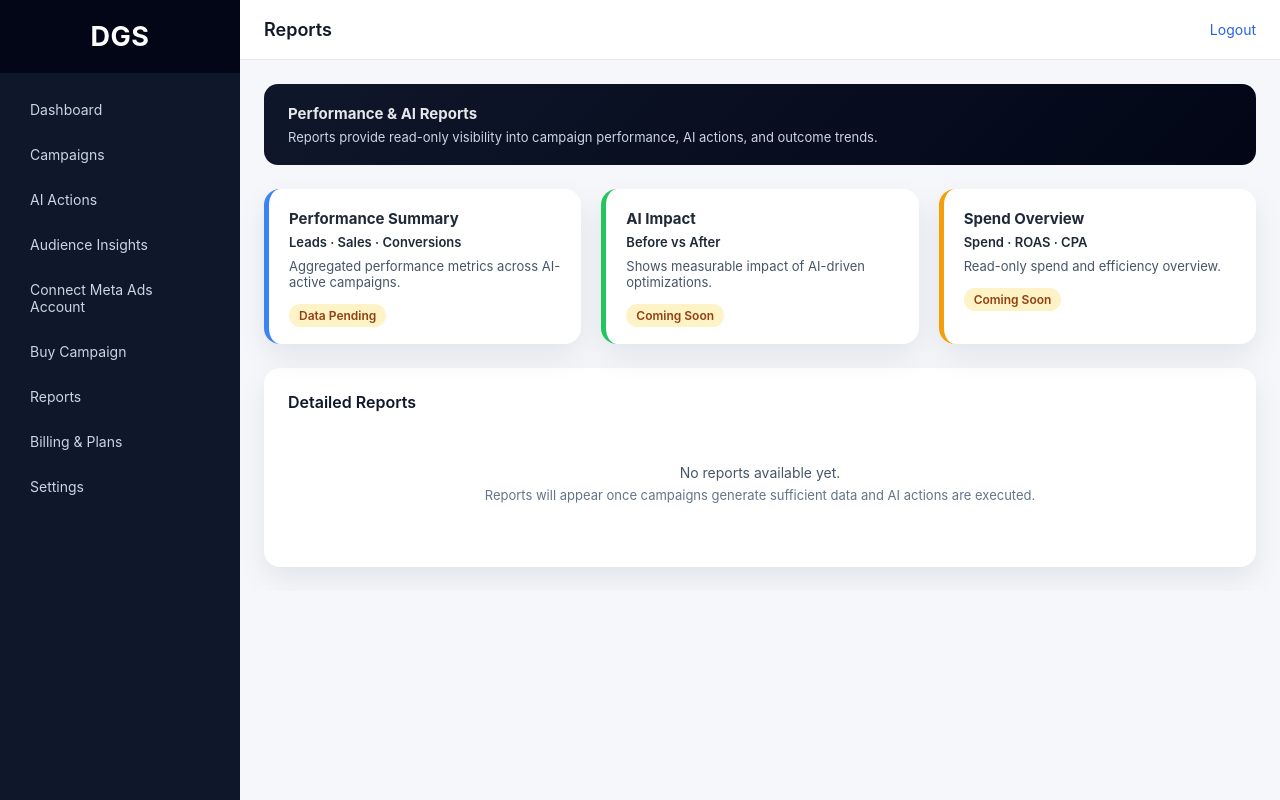
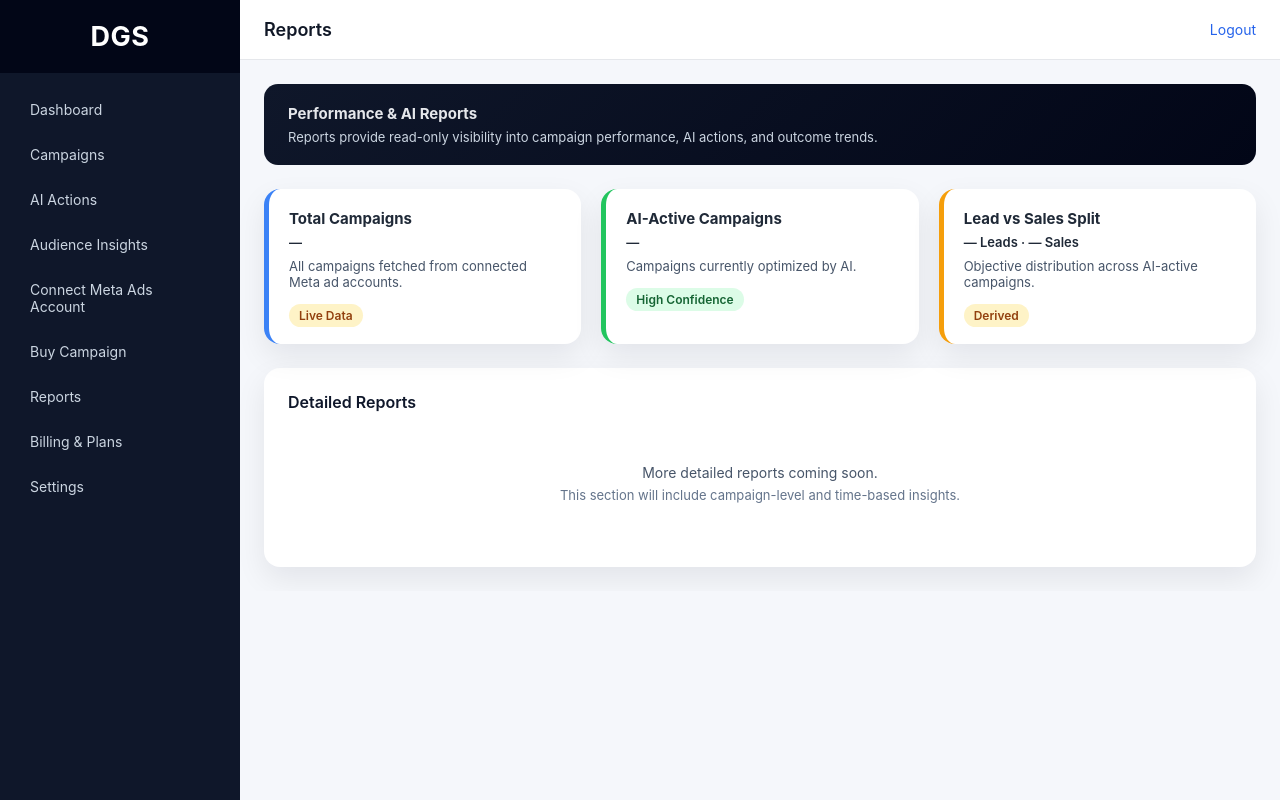
Before and after one commit to digitalgrowthstudioteam/Meta-AI, a FastAPI app: template frontend/user/templates/reports.html in a window 1280 px wide. Run offline with FastAPI, Linux system fonts and the light colour scheme; the template is opened without the code that fills it, so the values that code supplies are empty.

Commit message:
Update reports.html

```diff
--- a/frontend/user/templates/reports.html
+++ b/frontend/user/templates/reports.html
@@ -22,34 +22,37 @@ Reports
     <!-- ================= Report Summary Cards ================= -->
     <div class="audience-grid">
 
-        <!-- Performance Summary -->
+        <!-- Total Campaigns -->
         <div class="audience-card info">
-            <h3>Performance Summary</h3>
-            <p class="audience-metric">Leads · Sales · Conversions</p>
+            <h3>Total Campaigns</h3>
+            <p class="audience-metric" id="total-campaigns">—</p>
             <p class="audience-note">
-                Aggregated performance metrics across AI-active campaigns.
+                All campaigns fetched from connected Meta ad accounts.
             </p>
-            <span class="confidence medium">Data Pending</span>
+            <span class="confidence medium">Live Data</span>
         </div>
 
-        <!-- AI Impact -->
+        <!-- AI Active Campaigns -->
         <div class="audience-card positive">
-            <h3>AI Impact</h3>
-            <p class="audience-metric">Before vs After</p>
+            <h3>AI-Active Campaigns</h3>
+            <p class="audience-metric" id="ai-active-campaigns">—</p>
             <p class="audience-note">
-                Shows measurable impact of AI-driven optimizations.
+                Campaigns currently optimized by AI.
             </p>
-            <span class="confidence medium">Coming Soon</span>
+            <span class="confidence high">High Confidence</span>
         </div>
 
-        <!-- Spend Overview -->
+        <!-- Lead vs Sales -->
         <div class="audience-card warning">
-            <h3>Spend Overview</h3>
-            <p class="audience-metric">Spend · ROAS · CPA</p>
+            <h3>Lead vs Sales Split</h3>
+            <p class="audience-metric">
+                <span id="lead-campaigns">—</span> Leads ·
+                <span id="sales-campaigns">—</span> Sales
+            </p>
             <p class="audience-note">
-                Read-only spend and efficiency overview.
+                Objective distribution across AI-active campaigns.
             </p>
-            <span class="confidence medium">Coming Soon</span>
+            <span class="confidence medium">Derived</span>
         </div>
 
     </div>
@@ -59,14 +62,43 @@ Reports
         <h2 class="section-title">Detailed Reports</h2>
 
         <div class="empty-state">
-            <p>No reports available yet.</p>
+            <p>More detailed reports coming soon.</p>
             <p class="muted">
-                Reports will appear once campaigns generate sufficient data
-                and AI actions are executed.
+                This section will include campaign-level and time-based insights.
             </p>
         </div>
     </div>
 
 </div>
 
+<!-- ================= Reports API Integration ================= -->
+<script>
+(async function loadReportsOverview() {
+    try {
+        const response = await fetch("/api/reports/overview");
+        if (!response.ok) {
+            throw new Error("Failed to load reports");
+        }
+
+        const result = await response.json();
+        const data = result.data || {};
+
+        document.getElementById("total-campaigns").innerText =
+            data.total_campaigns ?? "0";
+
+        document.getElementById("ai-active-campaigns").innerText =
+            data.ai_active_campaigns ?? "0";
+
+        document.getElementById("lead-campaigns").innerText =
+            data.lead_campaigns ?? "0";
+
+        document.getElementById("sales-campaigns").innerText =
+            data.sales_campaigns ?? "0";
+
+    } catch (error) {
+        console.error("Reports load error:", error);
+    }
+})();
+</script>
+
 {% endblock %}
```
